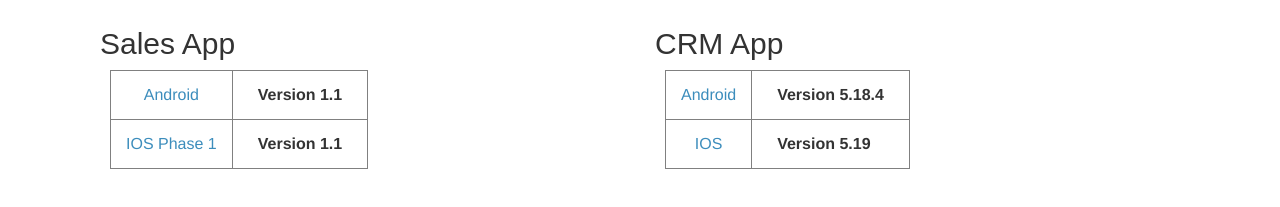
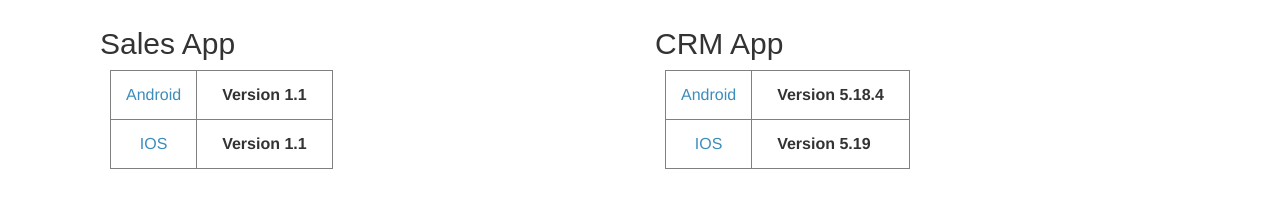
Before and after one commit to TpbSalesApp/TBP.github.io, a plain HTML site: page index.html in a window 1280 px wide. Shown: the part 119-326 px from the top of the page. Drawn offline with Linux system fonts and the light colour scheme.

Commit message:
update index.html

```diff
--- a/index.html
+++ b/index.html
@@ -59,7 +59,7 @@ td{
 						</tr>
 						<tr>
 							<td style="text-align: center;">
-								<a href="itms-services://?action=download-manifest&url=https://tpbsalesapp.github.io/TBP.github.io/manifest.plist">IOS Phase 1</a>
+								<a href="itms-services://?action=download-manifest&url=https://tpbsalesapp.github.io/TBP.github.io/manifest.plist">IOS </a>
 							</td>
 							<td>
 								<b>Version 1.1</b>
```
